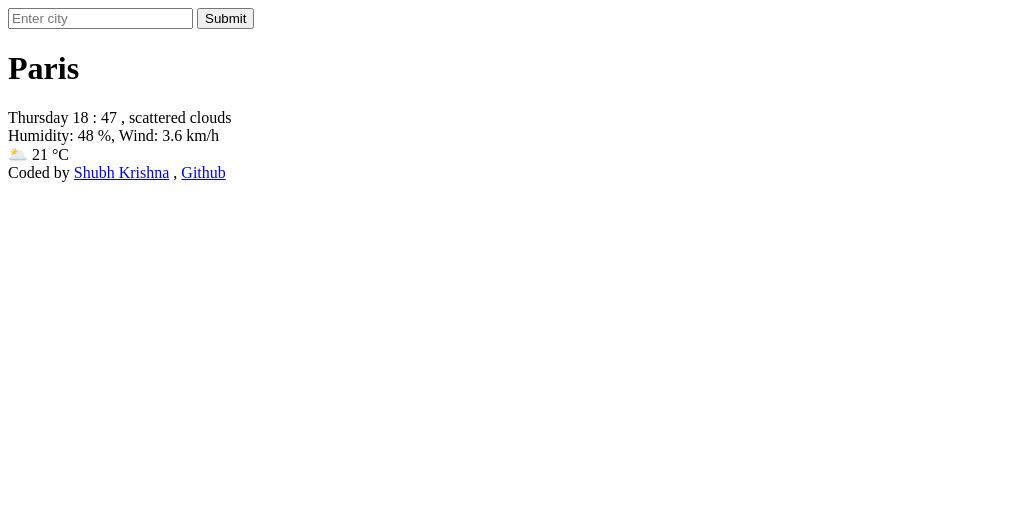
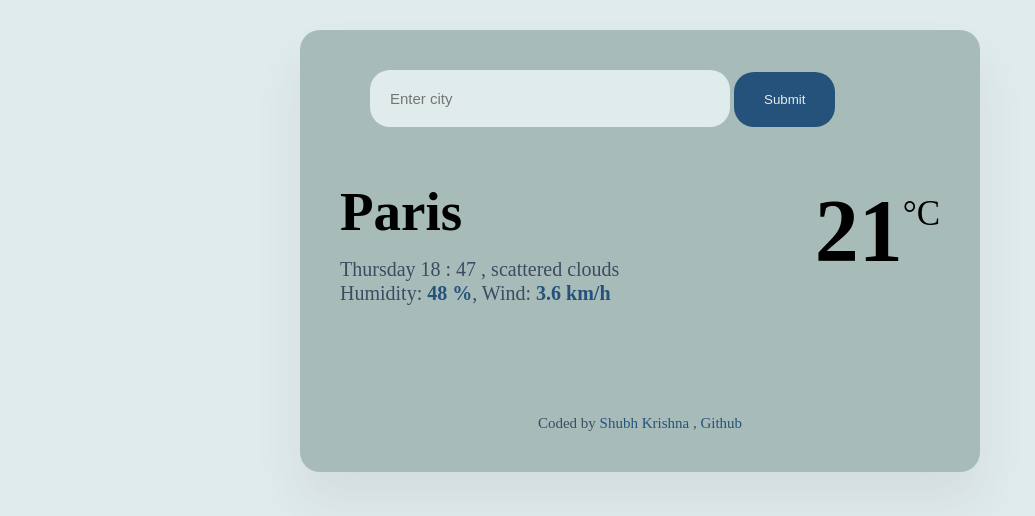
Before and after one commit to Shubh-Krishna/TempTracker, a plain HTML site: page index.html in a window 1280 px wide. Shown: the whole page, without its empty margins (0-1035 px from the left). Drawn offline with Linux system fonts and the light colour scheme.

Commit message:
CSS added

```diff
--- a/index.html
+++ b/index.html
@@ -8,43 +8,46 @@
   <body>
     <div class="weather-app" id="weather-app">
       <header>
-        <form class="search-city">
+        <form class="search-forcast">
           <input
             type="search"
             name="search-city"
             id="search-city"
             placeholder="Enter city"
           />
-          <input type="submit" />
+          <input type="submit" class="search-button" id="search-button" />
         </form>
         <link rel="stylesheet" href="src/style.css" />
       </header>
       <main>
         <div class="weather-web-information" id="weather-app-data">
+          <div class="extra-info">
             <h1 class="city" id="city">Paris</h1>
-          <div class="extra-info">
             <div class="today-date" id="today-date">
+              <p>
                 <span class="week-day" id="week-day">Thursday</span>
                 <span class="current-hour" id="current-hour">18</span>
                 :
                 <span class="current-minute" id="current-minute">47</span>
                 ,
-              <span class="today-weather-condition" id="today-weather-condition"
+                <span
+                  class="today-weather-condition"
+                  id="today-weather-condition"
                   >scattered clouds</span
                 >
-            </div>
-            <div class="humidity-wind" id="humidity-wind">
+                <br />
                 Humidity:
-              <span class="humidity-percentage">48</span>
-              %, Wind:
-              <span class="wind-speed" id="wind-speed">3.6</span>
-              km/h
+                <strong class="humidity-percentage">48</strong>
+                <strong>%</strong>, Wind:
+                <strong class="wind-speed" id="wind-speed">3.6</strong>
+                <strong>km/h</strong>
+              </p>
             </div>
           </div>
           <div class="current-temperature" id="current-temperature">
-            <span class="icon" id="icon">🌥️</span>
+            <span class="icon" id="icon"></span>
             <span class="temp" id="temp">21</span>
-            °C
+            <span class="unit" id="unit">°C</span>
           </div>
         </div>
       </main>
--- a/src/style.css
+++ b/src/style.css
@@ -0,0 +1,100 @@
+body {
+  background: #e0ebeb;
+}
+
+.weather-app {
+  background: #a7bcb9;
+  padding: 40px;
+  max-width: 600px;
+  margin: 30px auto;
+  /* text-align: center; */
+  align-items: center;
+  border-radius: 20px;
+  box-shadow: 0 30px 50px rgba(65, 50, 100, 0.08);
+}
+
+#search-button {
+  padding: 20px 30px;
+  border: none;
+  color: #e0ebeb;
+  background: #24527a;
+  /* width: 20%; */
+  border-radius: 20px;
+}
+
+#search-city {
+  padding: 20px;
+  margin-top: 0px;
+  margin-left: 30px;
+  border: none;
+  text-align: left;
+  border-radius: 20px;
+  background: #e0ebeb;
+  width: 60%;
+  font-size: 15px;
+}
+
+main {
+  padding: 30px 0;
+}
+
+#city {
+  margin: 0;
+  font-size: 55px;
+  line-height: 50px;
+}
+#weather-app-data {
+  padding: 30px 0;
+  display: flex;
+  /* flex-direction: row; */
+  justify-content: space-between;
+}
+
+.extra-info {
+  font-size: 20px;
+  color: #3e4a61;
+  line-height: 24px;
+  font-weight: 500;
+}
+
+.extra-info strong {
+  color: #24527a;
+}
+
+.current-temperature {
+  display: flex;
+}
+
+.icon {
+  width: 88px;
+  height: 88px;
+  font-size: 100px;
+}
+
+.temp {
+  font-size: 88px;
+  line-height: 88px;
+  font-weight: bold;
+}
+
+.unit {
+  margin-top: 7px;
+  font-size: 35px;
+}
+
+footer {
+  border: none;
+  padding: 30px 0 0 0;
+  text-align: center;
+  font-size: 15px;
+  color: #3e4a61;
+}
+
+h1 {
+  color: black;
+}
+
+a {
+  color: #24527a;
+  text-decoration: none;
+}
```
Lines whose indentation alone changed are shown as unchanged.
